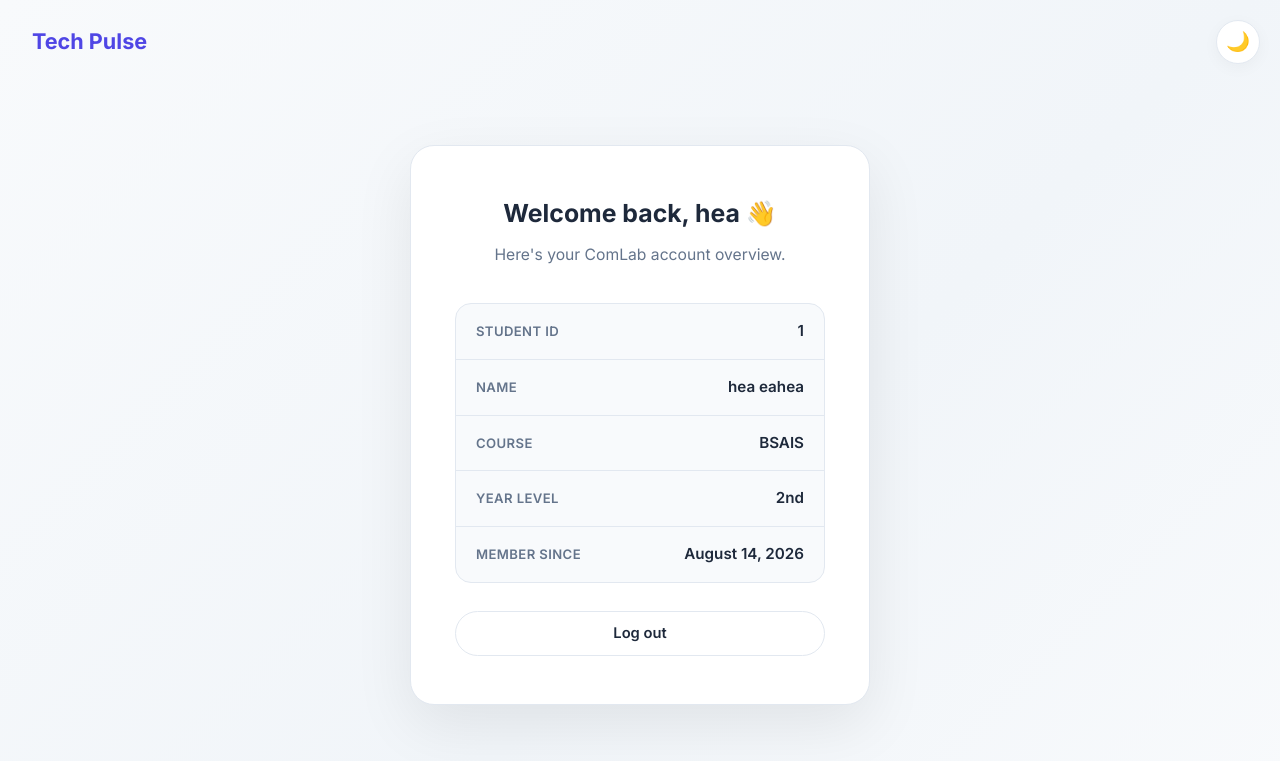
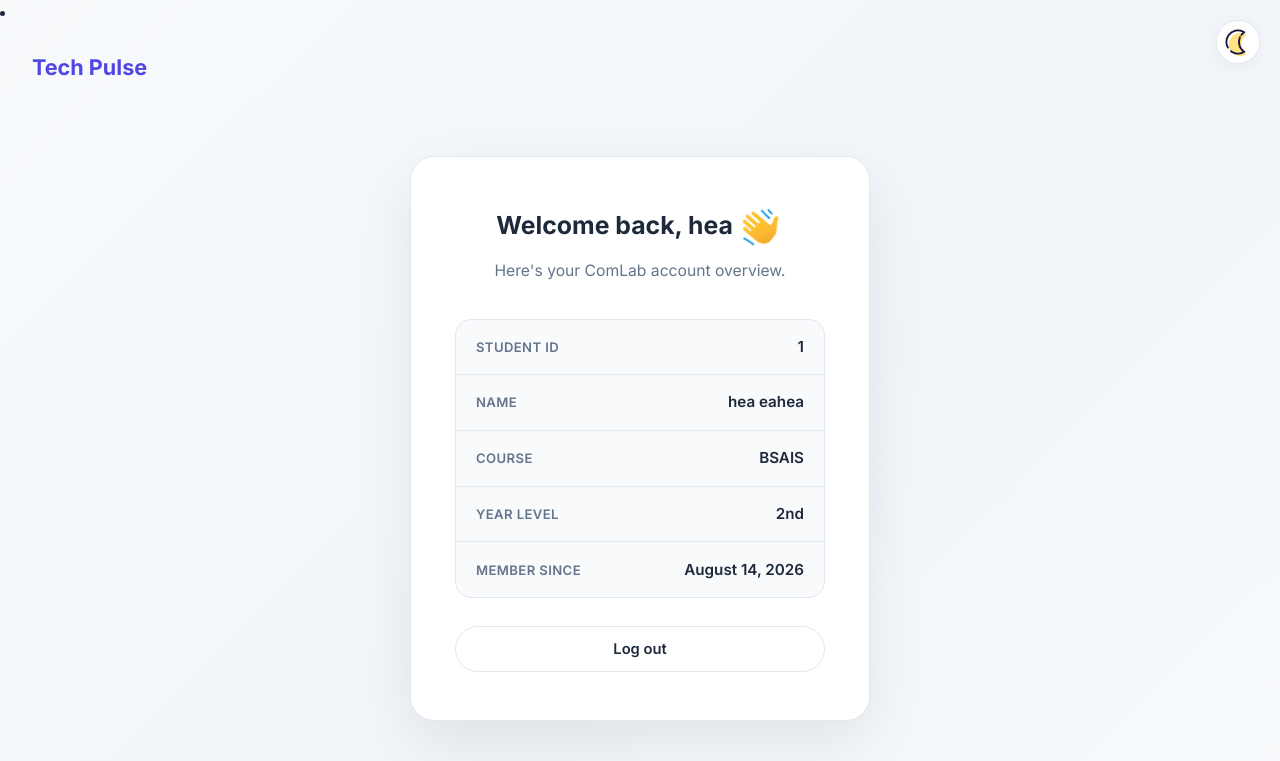
Before and after one commit to clarxxinn/Tech-Pulse-Comlab-Monitoring-System, a PHP site: page /dashboard/dashboard.php in a window 1280 px wide. Shown: the top 761 px of the page. Run offline with PHP 8.4, Linux system fonts and the light colour scheme; the visitor is signed in with stand-in values (Sample User, id 1); data comes from the database, SQL or seed files in the repository.

Commit message:
Add some features

```diff
--- a/dashboard/dashboard.css
+++ b/dashboard/dashboard.css
@@ -225,3 +225,18 @@ h1 {
         height: 40px;
     }
 }
+
+.theme-toggle img {
+    width: 30px;
+    height: 30px;
+    object-fit: contain;
+    display: block;
+}
+
+.auth-header h1 img {
+    width: 45px;
+    height: 45px;
+    object-fit: contain;
+    display: inline-block;
+    vertical-align: middle;
+}
--- a/dashboard/dashboard.php
+++ b/dashboard/dashboard.php
@@ -43,7 +43,11 @@ $memberSince = date('F j, Y', strtotime($user['created_at']));
     <script src="../assets/js/theme.js" defer></script>
 </head>
 <body>
-    <button class="theme-toggle" aria-label="Toggle dark mode">🌙</button>
+                <li>
+                <button class="theme-toggle" aria-label="Toggle dark mode">
+                <img src="../../assets/img/dark-mode.png" alt="Dark mode">
+                </button>
+                </li>
 
     <div class="auth-topbar">
         <a href="../index.php" class="logo">Tech Pulse</a>
@@ -53,7 +57,10 @@ $memberSince = date('F j, Y', strtotime($user['created_at']));
         <div class="auth-card">
 
             <div class="auth-header">
-                <h1>Welcome back, <?= htmlspecialchars($user['firstname']) ?> 👋</h1>
+            <h1>
+                Welcome back, <?= htmlspecialchars($user['firstname']) ?>
+                <img src="../assets/img/wave.png" alt="Wave">
+            </h1>
                 <p>Here's your ComLab account overview.</p>
             </div>
 
```
Also changed, not shown: assets/img/wave.png (added).
